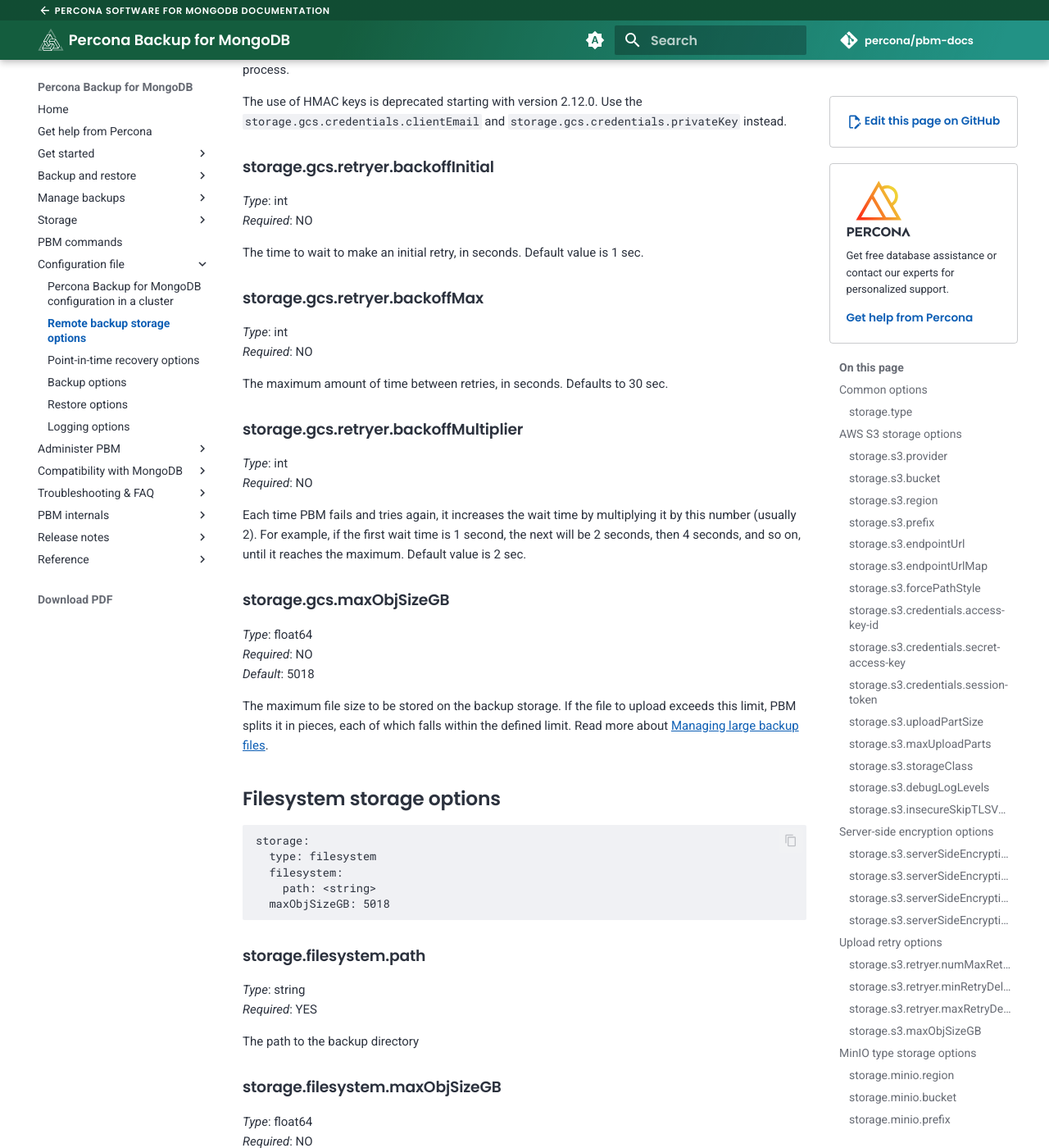
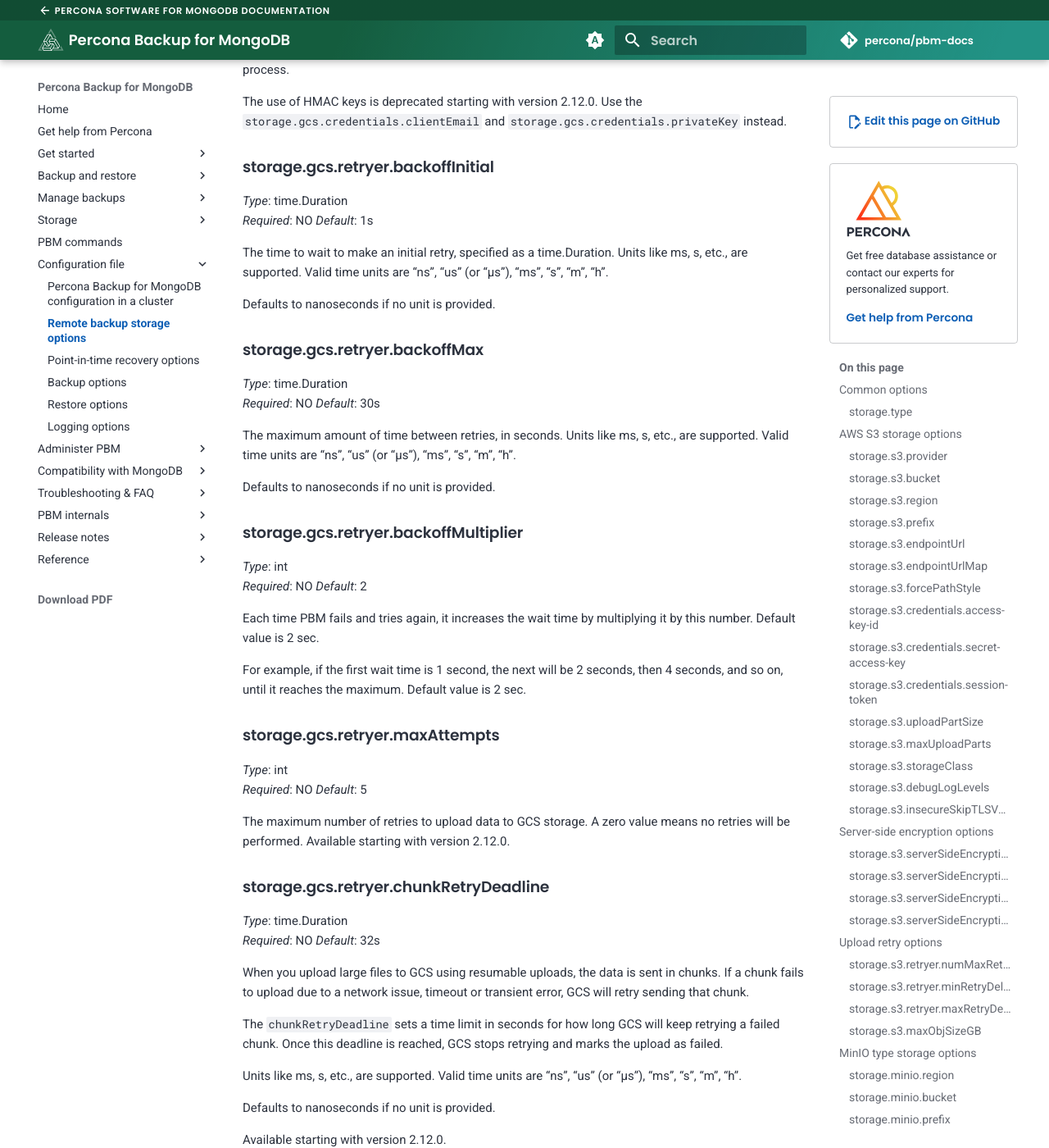
Before and after one commit to percona/pbm-docs, an MkDocs documentation site: the page built from docs/reference/configuration-options.md, in a window 1280 px wide and 1400 px high, scrolled down 11690 px. Shown: the whole window at 82% size. Built offline with MkDocs 1.6.1 and Material for MkDocs 9.7.7, drawn with Linux system fonts in a browser that asks for light colours; nearby versions of some CDN libraries; comment, search, counter and statistics services are not loaded.

Commit message:
PBM-1627 Fixed data ty (#313)
pe for GCS retryer options
dquote>

modified:   docs/reference/configuration-options.md

```diff
--- a/docs/reference/configuration-options.md
+++ b/docs/reference/configuration-options.md
@@ -479,24 +479,57 @@
 
 ### storage.gcs.retryer.backoffInitial
 
-*Type*: int <br>
+*Type*: time.Duration <br>
 *Required*: NO
+*Default*: 1s
 
-The time to wait to make an initial retry, in seconds. Default value is 1 sec.
+The time to wait to make an initial retry, specified as a time.Duration. Units like ms, s, etc., are supported. Valid time units are "ns", "us" (or "µs"), "ms", "s", "m", "h".
+
+Defaults to nanoseconds if no unit is provided.
 
 ### storage.gcs.retryer.backoffMax
 
-*Type*: int <br>
+*Type*: time.Duration <br>
 *Required*: NO
+*Default*: 30s
 
-The maximum amount of time between retries, in seconds. Defaults to 30 sec.
+The maximum amount of time between retries, in seconds. Units like ms, s, etc., are supported. Valid time units are "ns", "us" (or "µs"), "ms", "s", "m", "h".
+
+Defaults to nanoseconds if no unit is provided.
 
 ### storage.gcs.retryer.backoffMultiplier
 
 *Type*: int <br>
 *Required*: NO
+*Default*: 2
 
-Each time PBM fails and tries again, it increases the wait time by multiplying it by this number (usually 2). For example, if the first wait time is 1 second, the next will be 2 seconds, then 4 seconds, and so on, until it reaches the maximum. Default value is 2 sec.
+Each time PBM fails and tries again, it increases the wait time by multiplying it by this number. Default value is 2 sec.
+
+For example, if the first wait time is 1 second, the next will be 2 seconds, then 4 seconds, and so on, until it reaches the maximum. Default value is 2 sec.
+
+### storage.gcs.retryer.maxAttempts
+
+*Type*: int <br>
+*Required*: NO
+*Default*: 5
+
+The maximum number of retries to upload data to GCS storage. A zero value means no retries will be performed. Available starting with version 2.12.0.
+
+### storage.gcs.retryer.chunkRetryDeadline
+
+*Type*: time.Duration <br>
+*Required*: NO
+*Default*: 32s
+
+When you upload large files to GCS using resumable uploads, the data is sent in chunks. If a chunk fails to upload due to a network issue, timeout or transient error, GCS will retry sending that chunk.
+
+The `chunkRetryDeadline` sets a time limit in seconds for how long GCS will keep retrying a failed chunk. Once this deadline is reached, GCS stops retrying and marks the upload as failed.
+
+Units like ms, s, etc., are supported. Valid time units are "ns", "us" (or "µs"), "ms", "s", "m", "h".
+
+Defaults to nanoseconds if no unit is provided.
+
+Available starting with version 2.12.0.
 
 ### storage.gcs.maxObjSizeGB
 
```
